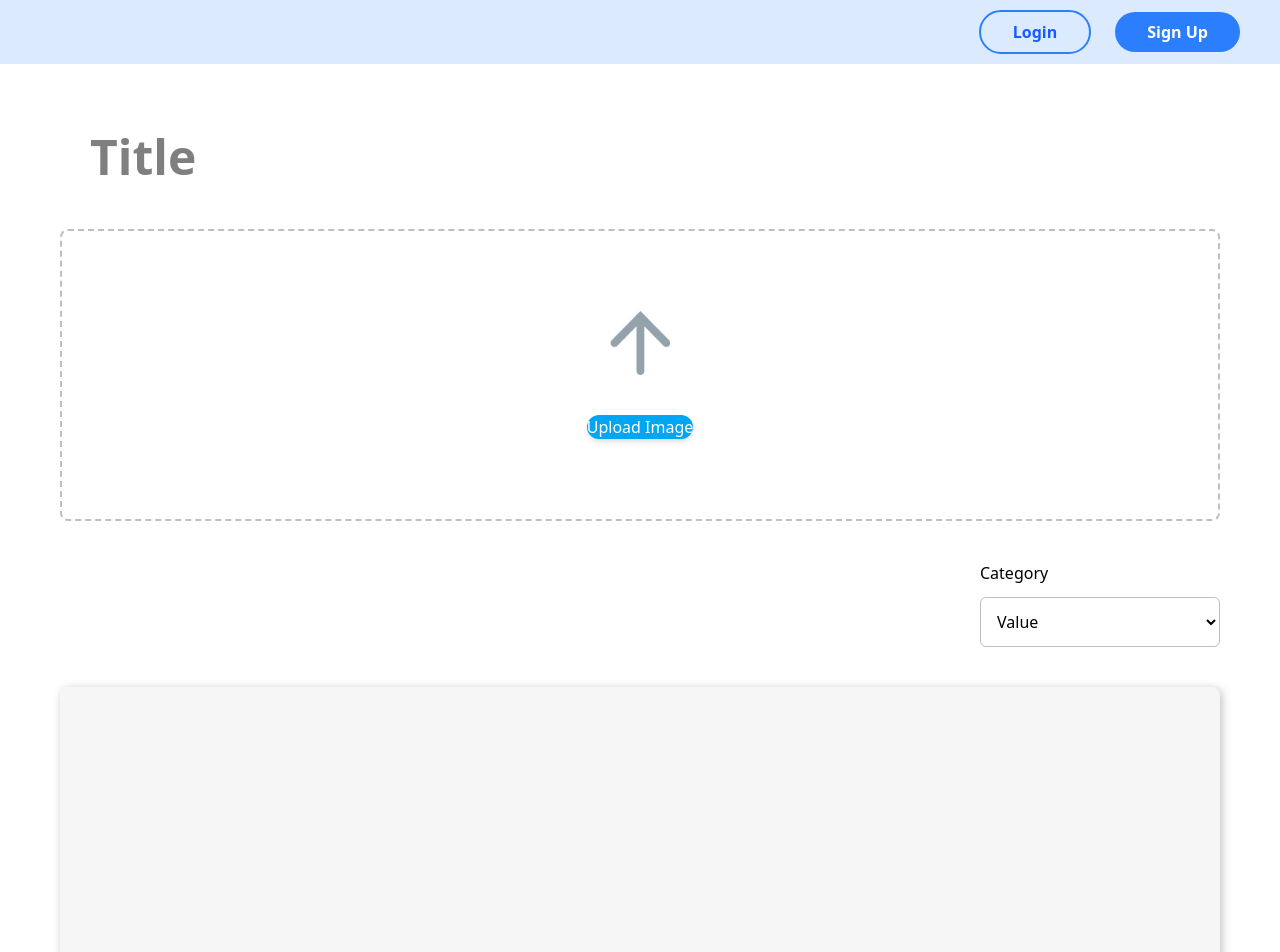
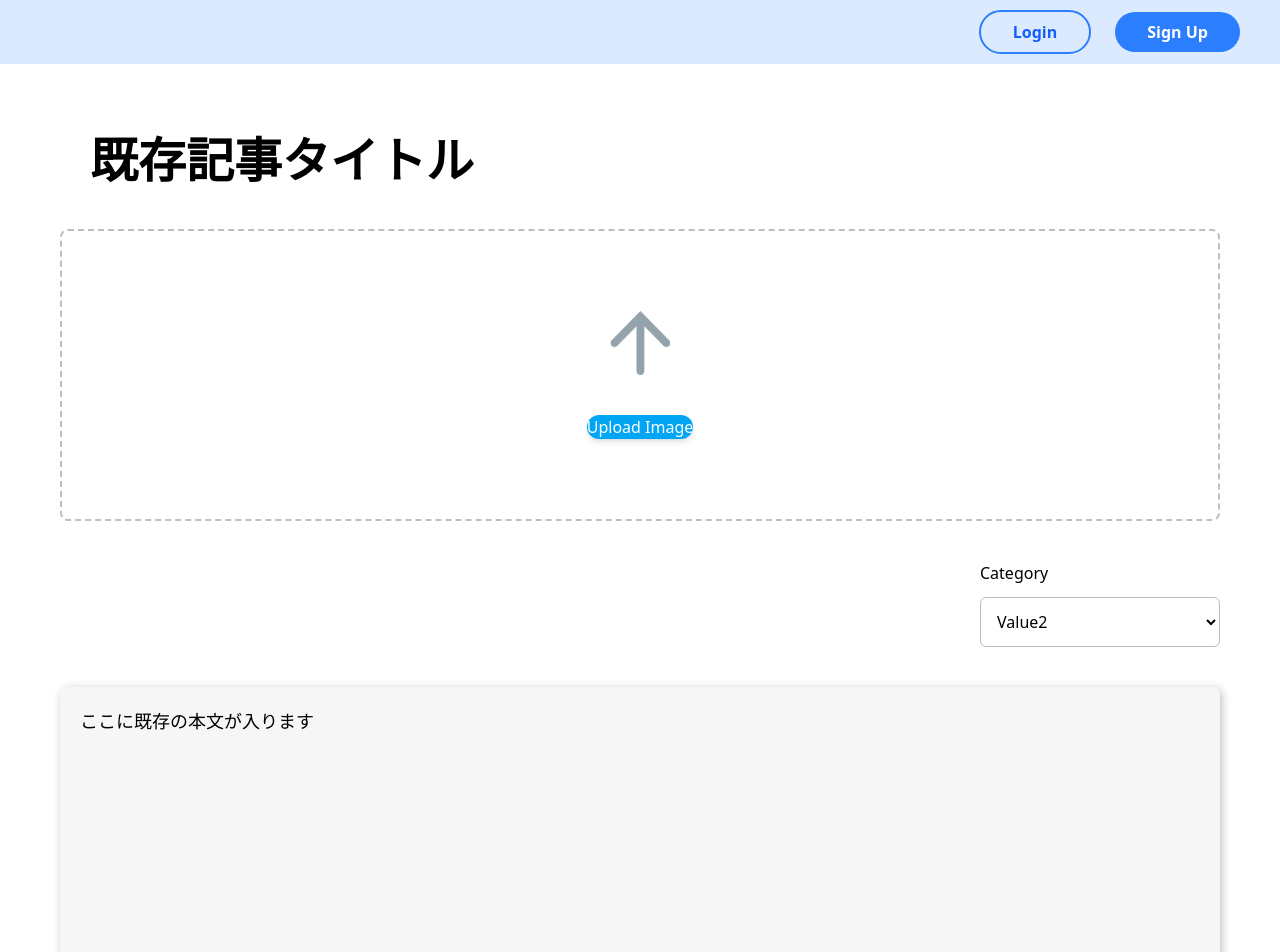
Before and after one commit to takanorishinagawa/teamdev_20, a Next.js app: page /articles/1/edit in a window 1280 px wide. Shown: the top 952 px of the page. Built offline with nearby package versions, Linux system fonts and the light colour scheme.

Commit message:
編集ページを更新

```diff
--- a/src/app/articles/[id]/edit/page.tsx
+++ b/src/app/articles/[id]/edit/page.tsx
@@ -6,11 +6,21 @@ import ArticleForm from "@/app/components/article/ArticleForm";
 import React from "react";
 
 const EditArticlePage = () => {
+
+  const dummyArticle = {
+    title: "既存記事タイトル",
+    content: "ここに既存の本文が入ります",
+    category: "Value2",
+  };
   return (
     <div>
       <ArticleForm
         type="edit"
         onSubmit={() => alert("記事を更新！")}
+        defaultTitle={dummyArticle.title}
+        defaultContent={dummyArticle.content}
+        defaultCategory={dummyArticle.category}
+
       />
     </div>
   );
--- a/src/app/components/article/ArticleForm.tsx
+++ b/src/app/components/article/ArticleForm.tsx
@@ -8,9 +8,19 @@ import RectButton from "../button/RectButton";
 type ArticleFormProps = {
     type: "create" | "edit";
     onSubmit: () => void;
+    defaultTitle?: string;
+    defaultContent?: string;
+    defaultCategory?: string;
+
 }
 
-const ArticleForm = ({ type, onSubmit }: ArticleFormProps) => {
+const ArticleForm = ({
+  type,
+  onSubmit,
+  defaultTitle = "",
+  defaultContent = "",
+  defaultCategory = "",
+}: ArticleFormProps) => {
   return (
     <div>
       <div className="p-15">
@@ -18,6 +28,7 @@ const ArticleForm = ({ type, onSubmit }: ArticleFormProps) => {
           {/* タイトル */}
           <input
             type="text"
+            defaultValue={defaultTitle}
             className="w-full max-w-[1100px] min-w-[600px] text-5xl font-semibold"
             placeholder="Title"
           />
@@ -51,6 +62,7 @@ const ArticleForm = ({ type, onSubmit }: ArticleFormProps) => {
               <select
                 name="category"
                 id="category"
+                defaultValue={defaultCategory}
                 className="w-60 rounded-md border border-[#7777] p-3"
               >
                 <option>Value</option>
@@ -62,6 +74,7 @@ const ArticleForm = ({ type, onSubmit }: ArticleFormProps) => {
 
           {/* 投稿内容 */}
           <textarea
+            defaultValue={defaultContent}
             className="min-h-[300px] w-full max-w-[1200px] min-w-[600px] rounded-lg border-none bg-[#D9D9D9]/25 p-5 text-lg text-black"
             style={{ boxShadow: "2px 2px 10px 0 rgba(0, 0, 0, 0.25)" }}
           ></textarea>
```
